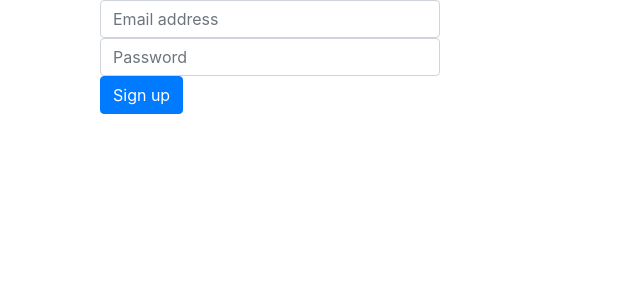
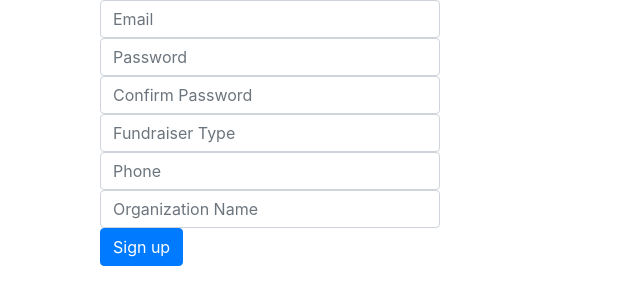
Before and after one commit to 1s2wise/Fundraiser, a React app: page / in a window 1280 px wide. Shown: the top 304 px of the page, without its empty margins (0-640 px from the left). Built offline with nearby package versions, Linux system fonts and the light colour scheme.

Commit message:
Modified SignUp

```diff
--- a/components/signupbox.js
+++ b/components/signupbox.js
@@ -1,5 +1,5 @@
 import React, { Component } from 'react';
-import { signup } from '../services/api';
+import { signupAPI } from '../services/api';
 
 
 export default class extends Component {
@@ -17,14 +17,29 @@ export default class extends Component {
         this.state = {
             email: '',
             password: '',
-            cfpassword: '',
-            ftype: '',
+            confirm_password: '',
+            fundraiser_type: '',
             phone: '',
-            orgname: ''
+            organization_name: ''
         };
 
-        var payload = this.state.email;
+        this.signUp = this.signUp.bind(this);
+
+
     }
+
+    signUp() {
+        signupAPI(JSON.stringify(this.state))
+
+            .then(function (response) {
+                console.log(response);
+            })
+            .catch(function (error) {
+                console.log(error);
+            });
+        alert('ollo');
+    }
+
 
 
     handleEmailChange(e) {
@@ -34,11 +49,11 @@ export default class extends Component {
         this.setState({ password: e.target.value })
     }
     handleCfPasswordChange(e) {
-        this.setState({ cfpassword: e.target.value })
+        this.setState({ confirm_password: e.target.value })
     }
 
     handleFtypeChange(e) {
-        this.setState({ ftype: e.target.value })
+        this.setState({ fundraiser_type: e.target.value })
     }
 
     handlePhoneChange(e) {
@@ -46,24 +61,28 @@ export default class extends Component {
     }
 
     handleOrgnameChange(e) {
-        this.setState({ orgname: e.target.value })
+        this.setState({ organization_name: e.target.value })
+
     }
 
-    signIn(event) {
-        alert('Email address is ' + payload);
-    }
+
 
     render() {
         return (
             <div className="container">
                 <div className="col-md-4">
-                    <label for="inputEmail" className="sr-only">Email address</label>
-                    <input type="email" onChange={this.handleEmailChange} id="inputEmail" className="form-control" placeholder="Email address" />
-                    <label for="inputPassword" className="sr-only">Password</label>
-                    <input type="password" onChange={this.handlePasswordChange} id="inputPassword" className="form-control" placeholder="Password"/>
+                    <form className="form-group">
+                        <input className="form-control" id="ip_email" onChange={this.handleEmailChange} placeholder="Email" />
+                        <input className="form-control" id="ip_password" onChange={this.handlePasswordChange} placeholder="Password" />
+                        <input className="form-control" id="ip_cfPassword" onChange={this.handleCfPasswordChange} placeholder="Confirm Password"
+                        />
+                        <input className="form-control" id="ip_ftype" onChange={this.handleFtypeChange} placeholder="Fundraiser Type" />
+                        <input className="form-control" id="ip_phone" onChange={this.handlePhoneChange} placeholder="Phone" />
+                        <input className="form-control" id="ip_orgName" onChange={this.handleOrgnameChange} placeholder="Organization Name" />
+                        <button className="btn btn-primary" onClick={this.signUp} >Sign up</button>
+                    </form>
+                </div>
 
-                    <button className="btn btn-primary" onClick={this.signIn} >Sign up</button>
-                </div>
             </div>
         )
     }
--- a/services/api.js
+++ b/services/api.js
@@ -2,8 +2,8 @@ import axios from 'axios';
 
 const BASE_URL = 'http://52.41.54.41:3001/';
 
-export function signup(body)
+export function signupAPI(body)
 {
-    url = 'fundraisers/';
+    var url = 'fundraisers/';
     return axios.post(BASE_URL+url,body);
 }
```
Also changed, not shown: 1 other file (tests, documents, lock files or other folders).
